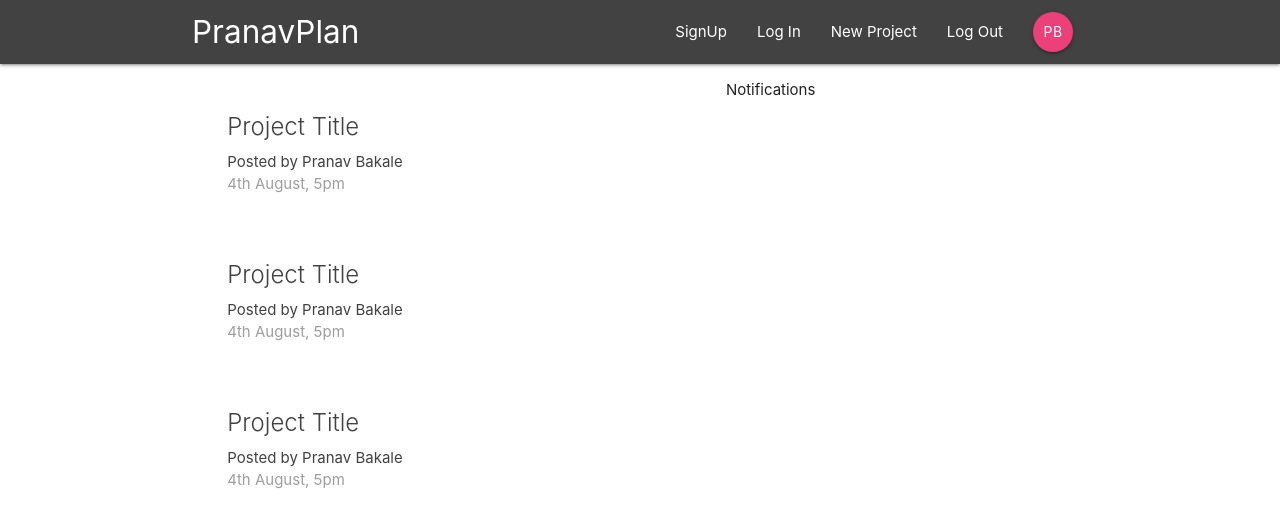
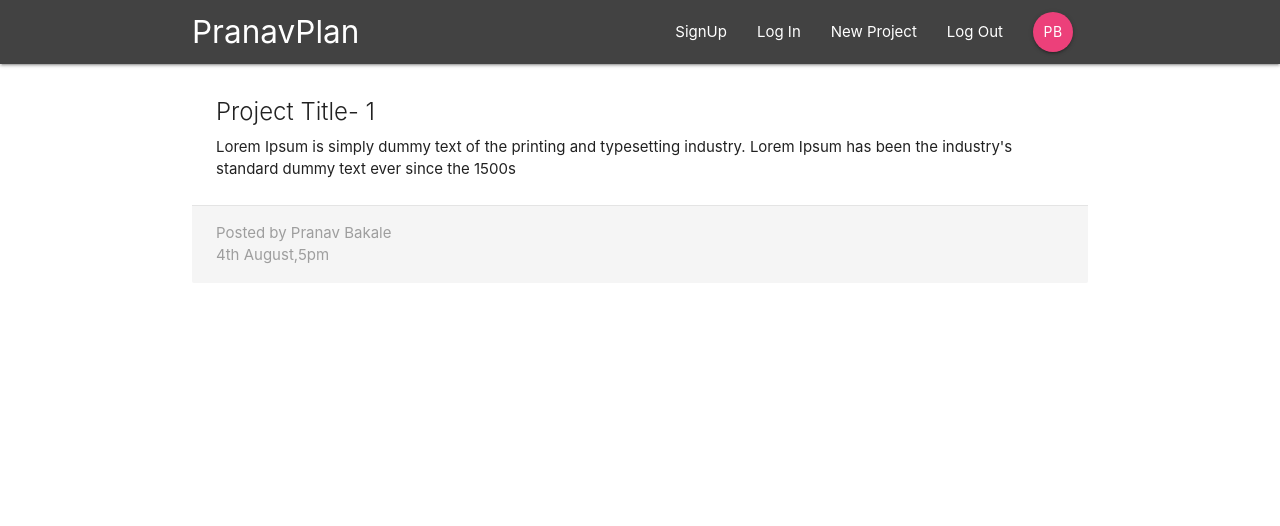
Before and after one commit to pranav589/project-management-app, a React (Create React App) app: page /project/1 in a window 1280 px wide. Shown: the top 526 px of the page. Built offline with nearby package versions, Linux system fonts and the light colour scheme.

Commit message:
5 files modified

```diff
--- a/App.js
+++ b/App.js
@@ -2,6 +2,7 @@ import React,{Component} from 'react';
 import {BrowserRouter,Switch,Route} from 'react-router-dom'
 import Navbar from './components/layout/Navbar'
 import Dashboard from './components/dashboard/Dashboard'
+import ProjectDetails from './components/projects/ProjectDetails'
 
 class App extends Component{
   render(){
@@ -10,7 +11,8 @@ class App extends Component{
         <div className='App'>
           <Navbar/>
           <Switch>
-            <Route path='/' component={Dashboard}></Route>
+            <Route exact path='/' component={Dashboard}/>
+            <Route path='/project/:id' component={ProjectDetails}/>
           </Switch>
         </div>
       </BrowserRouter>
--- a/components/projects/ProjectDetails.js
+++ b/components/projects/ProjectDetails.js
@@ -0,0 +1,21 @@
+import React from 'react'
+
+const ProjectDetails=(props)=>{
+  const id=props.match.params.id;
+  return(
+    <div className='container seaction project-details'>
+      <div className='card z-depth-0'>
+        <div className='card-content'>
+          <span className='card-title'>Project Title- {id}</span>
+          <p>Lorem Ipsum is simply dummy text of the printing and typesetting industry. Lorem Ipsum has been the industry's standard dummy text ever since the 1500s</p>
+        </div>
+        <div className='card-action grey lighten-4 grey-text'>
+          <div>Posted by Pranav Bakale</div>
+          <div>4th August,5pm</div>
+        </div>
+      </div>
+    </div>
+  )
+}
+
+export default ProjectDetails
--- a/components/projects/ProjectList.js
+++ b/components/projects/ProjectList.js
@@ -1,33 +1,13 @@
 import React from 'react'
+import ProjectSummary from './ProjectSummary'
 
 const ProjectList=()=>{
   return(
     <div className='project-list section'>
-
-      <div className='card z-depth-0 project-summary'>
-        <div className='card-content grey-text text-darken-3'>
-        <span className='card-title'>Project Title</span>
-        <p> Posted by Pranav Bakale</p>
-        <p className='grey-text'>4th August, 5pm</p>
-        </div>
-      </div>
-
-       <div className='card z-depth-0 project-summary'>
-        <div className='card-content grey-text text-darken-3'>
-        <span className='card-title'>Project Title</span>
-        <p> Posted by Pranav Bakale</p>
-        <p className='grey-text'>4th August, 5pm</p>
-        </div>
-      </div>
-
-       <div className='card z-depth-0 project-summary'>
-        <div className='card-content grey-text text-darken-3'>
-        <span className='card-title'>Project Title</span>
-        <p> Posted by Pranav Bakale</p>
-        <p className='grey-text'>4th August, 5pm</p>
-        </div>
-      </div>
-
+        <ProjectSummary/>
+        <ProjectSummary/>
+        <ProjectSummary/>
+        <ProjectSummary/>
     </div>
   )
 }
--- a/components/projects/ProjectSummary.js
+++ b/components/projects/ProjectSummary.js
@@ -0,0 +1,15 @@
+import React from 'react'
+
+const ProjectSummary =()=>{
+  return(
+    <div className='card z-depth-0 project-summary'>
+        <div className='card-content grey-text text-darken-3'>
+        <span className='card-title'>Project Title</span>
+        <p> Posted by Pranav Bakale</p>
+        <p className='grey-text'>4th August, 5pm</p>
+        </div>
+      </div>
+  )
+}
+
+export default ProjectSummary
```
Also changed, not shown: components/auth/SignIn.js (+20 -0 lines).
